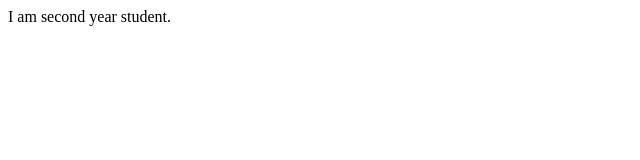
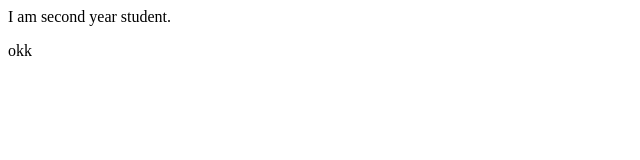
Before and after one commit to priyanka-2306/Firstrepo, a plain HTML site: page index.html in a window 1280 px wide. Shown: the full height of the page, 0-640 px from the left. Drawn offline with Linux system fonts and the light colour scheme.

Commit message:
edit in next line

```diff
--- a/index.html
+++ b/index.html
@@ -1 +1,2 @@
 <p>I am second year student.</p>
+<p>okk</p>
```
